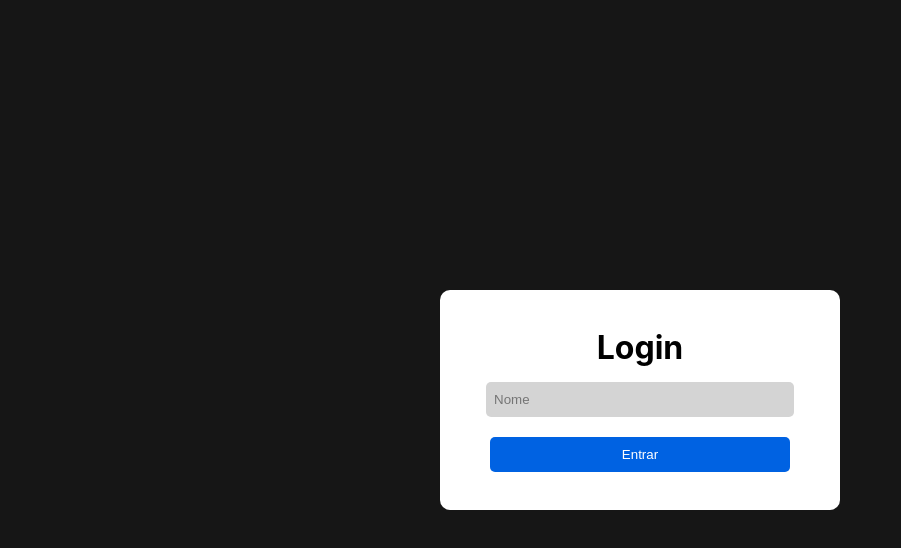
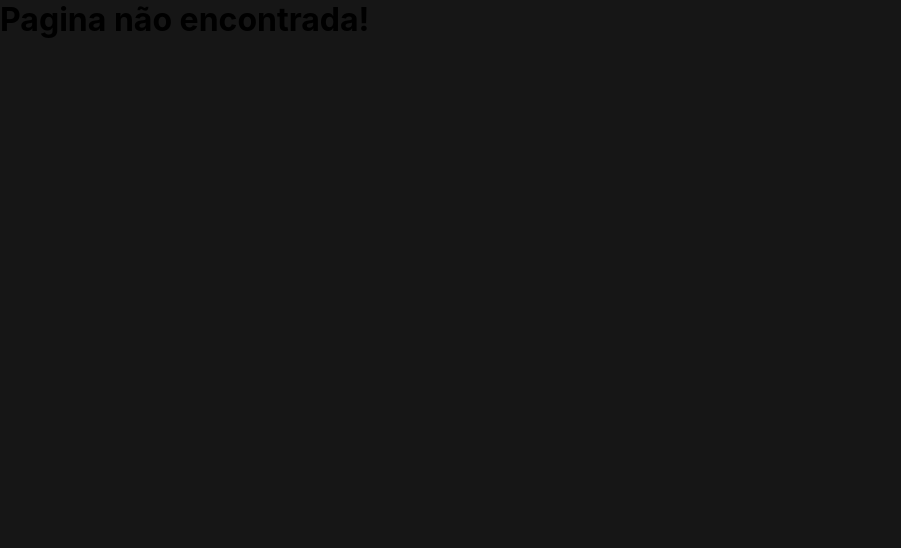
Before and after one commit to jadsoncerqueira/trybetunes, a React (Create React App) app: page / in a window 1280 px wide. Shown: the top 548 px of the page, without its empty margins (0-901 px from the left). Built offline with nearby package versions, Linux system fonts and the light colour scheme.

Commit message:
finalizando

```diff
--- a/package.json
+++ b/package.json
@@ -2,7 +2,7 @@
   "name": "trybetunes",
   "version": "0.1.0",
   "private": true,
-  "homepage": "https://jadsoncerqueira.github.io/trybetunes",
+  "homepage": "/trybetunes",
   "engines": {
     "node": "16"
   },
--- a/src/components/Content.js
+++ b/src/components/Content.js
@@ -13,7 +13,7 @@ class Content extends React.Component {
     return (
       <main>
         <Switch>
-          <Route path="/" exact component={ Login } />
+          <Route path="/trybetunes" exact component={ Login } />
           <Route path="/search" component={ Search } />
           <Route path="/album/:id" component={ Album } />
           <Route path="/favorites" component={ Favorites } />
```
